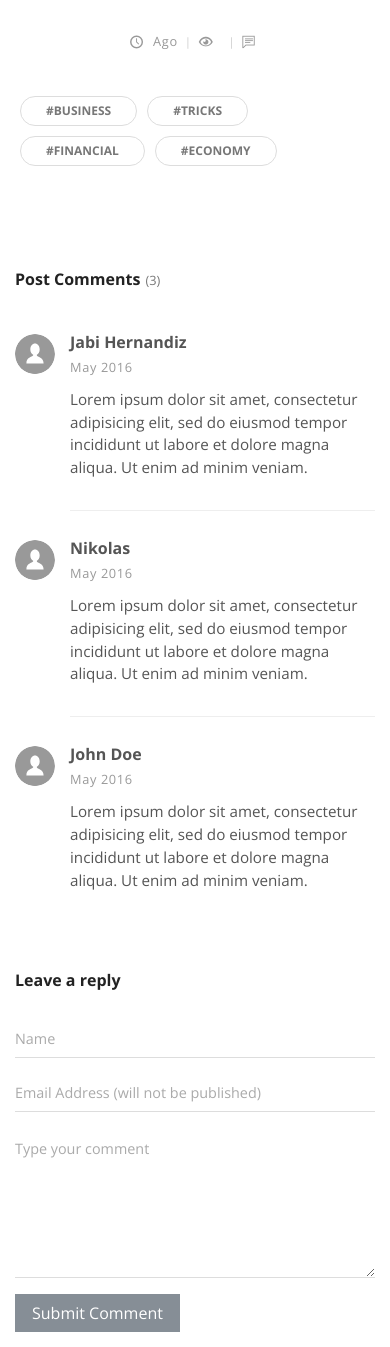
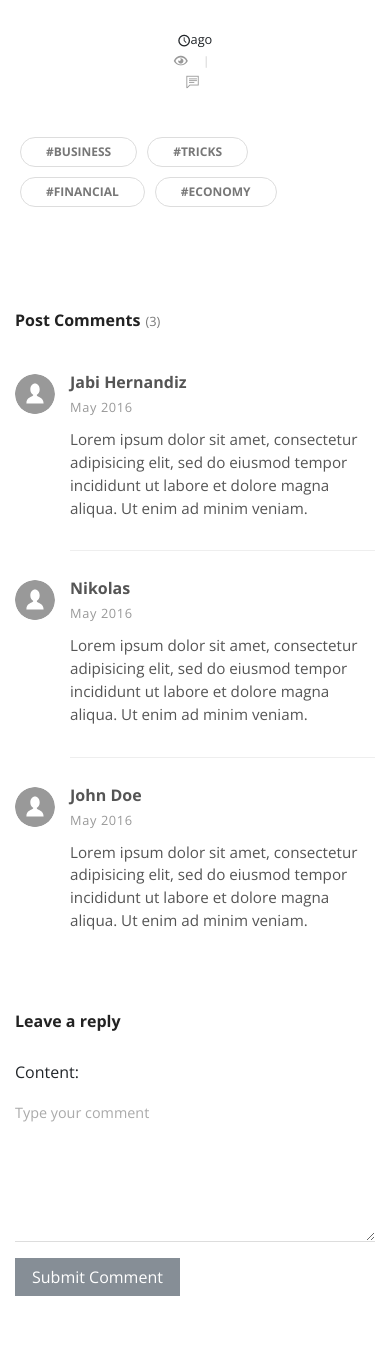
Before and after one commit to fn-bruce/blog, a Django app: template src/templates/post.html in a window 390 px wide. Shown: the part 271-1618 px from the top of the page. Run offline with Django 3.2, Linux system fonts and the light colour scheme; the template is opened without the code that fills it: values that come from a table or form of the project are taken from there, others are empty; some libraries are stand-ins or nearby versions.

Commit message:
implemented the comment box under posts

```diff
--- a/src/posts/admin.py
+++ b/src/posts/admin.py
@@ -1,7 +1,8 @@
 from django.contrib import admin
 
-from .models import Author, Category, Post
+from .models import Author, Category, Post, Comment
 
 admin.site.register(Author)
 admin.site.register(Category)
 admin.site.register(Post)
+admin.site.register(Comment)
--- a/src/posts/forms.py
+++ b/src/posts/forms.py
@@ -1,6 +1,6 @@
 from django import forms
 from tinymce import TinyMCE
-from .models import Post
+from .models import Post, Comment
 
 
 class TinyMCEWidget(TinyMCE):
@@ -8,7 +8,7 @@
         return False
 
 
-class PostForm(forms.ModelForms):
+class PostForm(forms.ModelForm):
     content = forms.CharField(
             widget=TinyMCEWidget(
                 attrs={'required': False, 'cols': 30, 'rows': 10}
@@ -18,3 +18,16 @@
     class Meta:
         model = Post
         fields = '__all__'
+
+
+class CommentForm(forms.ModelForm):
+    content = forms.CharField(widget=forms.Textarea(attrs={
+        'class': 'form-control',
+        'placeholder': 'Type your comment',
+        'id': 'usercomment',
+        'rows': '4',
+        }))
+
+    class Meta:
+        model = Comment
+        fields = ('content',)
--- a/src/posts/models.py
+++ b/src/posts/models.py
@@ -43,3 +43,13 @@
         return reverse('post-detail', kwargs={
             'id': self.id,
             })
+
+
+class Comment(models.Model):
+    user = models.OneToOneField(User, on_delete=models.CASCADE)
+    timestampe = models.DateTimeField(auto_now_add=True)
+    content = models.TextField()
+    post = models.ForeignKey(Post, on_delete=models.CASCADE)
+
+    def __str__(self):
+        return self.user.username
--- a/src/templates/post.html
+++ b/src/templates/post.html
@@ -29,7 +29,7 @@
             <div class="post-footer d-flex align-items-center flex-column flex-sm-row"><a href="#" class="author d-flex align-items-center flex-wrap">
                 <div class="avatar"><img src="{{ post.author.profile_picture.url }}" alt="..." class="img-fluid"></div>
                 <div class="title"><span>{{ post.author.user.username }}</span></div></a>
-              <div class="d-flex align-items-center flex-wrap">
+              <div class="d-flex align-items-center flex-wrapr>
                 <div class="date"><i class="icon-clock"></i> {{ post.timestamp|timesince }} ago</div>
                 <div class="views"><i class="icon-eye"></i> {{ post.view_count }}</div>
                 <div class="comments meta-last"><i class="icon-comment"></i>{{ post.comment_count }}</div>
@@ -102,16 +102,11 @@
               <header>
                 <h3 class="h6">Leave a reply</h3>
               </header>
-              <form action="#" class="commenting-form">
+              <form method="POST" action="." class="commenting-form">
+                {% csrf_token %}
                 <div class="row">
-                  <div class="form-group col-md-6">
-                    <input type="text" name="username" id="username" placeholder="Name" class="form-control">
-                  </div>
-                  <div class="form-group col-md-6">
-                    <input type="email" name="username" id="useremail" placeholder="Email Address (will not be published)" class="form-control">
-                  </div>
                   <div class="form-group col-md-12">
-                    <textarea name="usercomment" id="usercomment" placeholder="Type your comment" class="form-control"></textarea>
+                    {{ form }}
                   </div>
                   <div class="form-group col-md-12">
                     <button type="submit" class="btn btn-secondary">Submit Comment</button>
```
Also changed, not shown: src/posts/views.py (+8 -0 lines).
